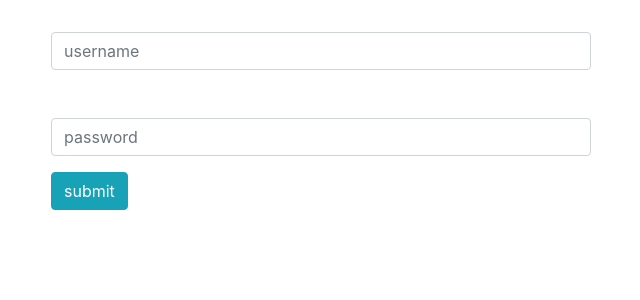
After one commit to MorsalN/TwitterClone, a Flask app: page /twitter_register in a window 1280 px wide. The commit adds this page. Shown: the top 300 px of the page, without its empty margins (319-959 px from the left). Run offline with Flask 2, Linux system fonts and the light colour scheme; some libraries are stand-ins or nearby versions.

Commit message:
updated twitterclone feb22,19

```diff
--- a/server.py
+++ b/server.py
@@ -1,7 +1,8 @@
-from flask import Flask, request, render_template
+from flask import Flask, request, render_template, redirect, make_response
 import requests
 import pandas as pd
 import sqlite3
+import getpass
 
 # a serrver just communitcate with a client it does not or is not intended to store
 #REST api no client saving
@@ -19,31 +20,55 @@ c = conn.cursor()
 #this was added so you don't need to create one every single time it runs
 #c.execute("CREATE TABLE IF NOT EXISTS twittertable (id INTEGER PRIMARY KEY AUTOINCREMENT, tweet text)") #creating a table with id and tweet - our id is an integer and we want it to be our primary key and we want to type in
 c.execute("CREATE TABLE IF NOT EXISTS twittertable (id INTEGER PRIMARY KEY AUTOINCREMENT, tweet text, user_tweet text, FOREIGN KEY(user_tweet) REFERENCES user(id))")
-c.execute("CREATE TABLE IF NOT EXISTS user (id INTEGER PRIMARY KEY AUTOINCREMENT, username text, password text)")
+c.execute("CREATE TABLE IF NOT EXISTS user (id INTEGER PRIMARY KEY AUTOINCREMENT, username text, password text, registration text)")
 
 
 
 # Insert a row of data
+def insert(tweet, user, c): #the ,c is calling the c from above so we don't need to keep typing it in all the time
+    # conn = sqlite3.connect('twitter.db')
+    # c = conn.cursor()
+    query = "INSERT INTO twittertable(tweet, user_tweet) VALUES ('{}', '{}')".format(tweet, user) #the '{}' will format all the new tweets into the tweet section if we were to just type in tweet as the value then that is what it will print
+    print(query) #looking at what it will print out
+    c.execute(query)
+    # conn.commit()
+    # conn.close()
+
+def user(username, password, c):
+    query = "insert into user(username, password) values ('{}','{}')".format(username, password)
+    c.execute(query)
 
 
-def insert(tweet, c): #the ,c is calling the c from above so we don't need to keep typing it in all the time
-    query = "INSERT INTO twittertable(tweet) VALUES ('{}')".format(tweet) #the '{}' will format all the new tweets into the tweet section if we were to just type in tweet as the value then that is what it will print
-    print(query) #looking at what it will print out
-    c.execute(query)
 
-@app.route('/twitter_clone', methods = ['GET','POST'])
+@app.route('/', methods = ['GET','POST'])
 def insert_table(): #this is creating a funtion "def name():"
     conn = sqlite3.connect('twitter.db')
 
     c = conn.cursor()
-
+    curr_user = request.cookies.get('userID')
+# user_id = c.execute("SELECT id FROM user WHERE username = '{}'".format(curr_user))
+    user_tweets = c.execute("SELECT tweet FROM twittertable WHERE user_tweet= '{}'".format(curr_user))
     #it it's a POST Input: a tweet    Output:
     if request.method == 'POST': #the client writes into the text then we receive a post from a form
+        curr_user = request.cookies.get('userID')
         tweet = request.form['text'] #getting the tweet through the form
-        insert(tweet, c)
+        insert(tweet, curr_user, c)
         conn.commit()
-    get_comments = select_table(c) #you are calling the function from below so it will show all the tweets that were typed ie you are getting the tweets
-    return render_template('twitterclone.html', get_comments=get_comments)
+        user_tweets = c.execute("SELECT tweet FROM twittertable WHERE user_tweet= '{}'".format(curr_user))
+        # user_tweets = c.fetchall()[0]
+
+
+        print(curr_user)
+        print(user_tweets)
+        return render_template('twitterclone.html', get_comments=user_tweets)
+
+        conn.close()
+    else:
+        return render_template('twitterclone.html', get_comments=user_tweets)
+
+        # curr_user_info = getpass.getuser()
+    # get_comments = select_table(c) #you are calling the function from below so it will show all the tweets that were typed ie you are getting the tweets
+
 
 
 def select_table(c): #calling in the c from above
@@ -51,6 +76,64 @@ def select_table(c): #calling in the c from above
     #output: tweets
     table = c.execute("select * from twittertable;") #writing an sql statement showing all the attributes in the table
     return table.fetchall() #this is returning all the attributes in the table
+
+
+@app.route('/twitter_register', methods = ['GET','POST'])
+def register(): #this is creating a funtion "def name():"
+    conn = sqlite3.connect('twitter.db')
+
+    c = conn.cursor()
+
+    if request.method == 'POST': #the client writes into the text then we receive a post from a form
+        username = request.form['username'] #getting the tweet through the form
+        password = request.form['password']
+        user(username, password, c)
+        conn.commit()
+        conn.close()
+        resp = make_response(redirect('/'))
+        resp.set_cookie('userID', username)
+
+
+        return resp
+
+    return render_template('register.html')
+
+def register_table(c): #calling in the c from above
+    #input: none
+    #output: registration information
+    r_table = c.execute("select registration from user;") #writing an sql statement showing all the attributes in the table
+    return r_table.fetchall() #this is returning all the attributes in the table
+
+
+@app.route('/twitter_login', methods = ['GET','POST'])
+def login():
+    conn = sqlite3.connect('twitter.db')
+    c = conn.cursor()
+
+    if request.method == 'POST': #the client writes into the text then we receive a post from a form
+        username = request.form['username'] #getting the tweet through the form
+        password = request.form['password'] #getting the tweet through the form
+        login_user = user(username,password,c)
+        conn.commit()
+        resp = make_response(render_template('/'))
+        resp.set_cookie('userID', username)
+
+        return resp
+
+    # get_login = login_table(c) #you are calling the function from below so it will show all the tweets that were typed ie you are getting the tweets
+    return render_template('login.html') #, get_login=get_login)
+
+def login_table(c): #calling in the c from above
+    #input: none
+    #output: login information
+    l_table = c.execute("select username, password from user;") #writing an sql statement showing all the attributes in the table
+    return l_table.fetchall() #this is returning all the attributes in the table
+
+
+if __name__ == '__main__':
+  app.run()
+
+
 
 
 #tweets
--- /dev/null
+++ b/templates/register.html
@@ -0,0 +1,50 @@
+<!DOCTYPE html>
+<html>
+<head>
+
+
+</head>
+<body>
+
+<!-- This is a login template from online -->
+<link href="//maxcdn.bootstrapcdn.com/bootstrap/4.1.1/css/bootstrap.min.css" rel="stylesheet" id="bootstrap-css">
+<script src="//maxcdn.bootstrapcdn.com/bootstrap/4.1.1/js/bootstrap.min.js"></script>
+<script src="//cdnjs.cloudflare.com/ajax/libs/jquery/3.2.1/jquery.min.js"></script>
+<!------ Include the above in your HEAD tag ---------->
+
+<div class="container">
+        <div id="login-row" class="row justify-content-center align-items-center">
+            <div id="login-column" class="col-md-6">
+                <div class="box">
+                    <div class="shape1"></div>
+                    <div class="shape2"></div>
+                    <div class="shape3"></div>
+                    <div class="shape4"></div>
+                    <div class="shape5"></div>
+                    <div class="shape6"></div>
+                    <div class="shape7"></div>
+                    <div class="float">
+                        <form class="form" method="POST" action="/twitter_register">
+                            <div class="form-group">
+                                <label for="username" class="text-white">Username:</label><br>
+                                <input type="text" name="username" id="username" class="form-control" placeholder="username" >
+                            </div>
+                            <div class="form-group">
+                                <label for="password" class="text-white">Password:</label><br>
+                                <input type="text" name="password" id="password" class="form-control" placeholder="password">
+                            </div>
+                            <div class="form-group">
+                                <input type="submit" name="submit" class="btn btn-info btn-md" value="submit">
+                            </div>
+                        </form>
+                    </div>
+                </div>
+            </div>
+        </div>
+    </div>
+		</div>
+	</div>
+
+
+</body>
+</html
```
Also changed, not shown: templates/login.html (added, +50 -0 lines), templates/twitterclone.html (+9 -43 lines), twitter.db.
